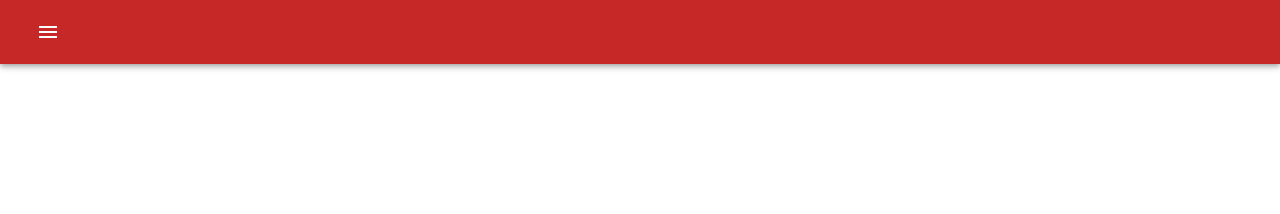
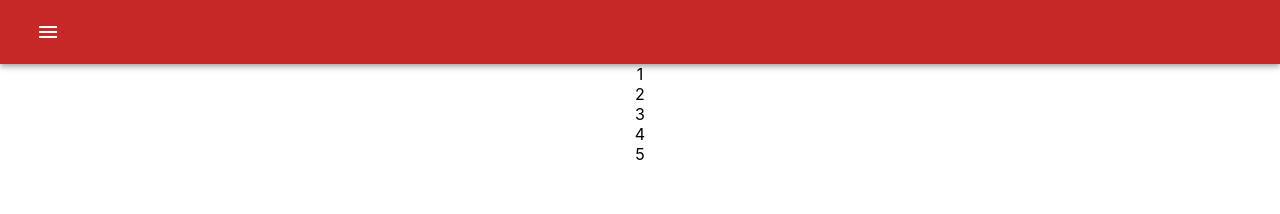
Before and after one commit to otavioadcp/switch-prices, a React (Create React App) app: page / in a window 1280 px wide. Shown: the top 214 px of the page. Built offline with nearby package versions, Linux system fonts and the light colour scheme.

Commit message:
Adicionado arquivo para card e movido AppBar para pasta components

```diff
--- a/package.json
+++ b/package.json
@@ -8,6 +8,7 @@
     "@testing-library/jest-dom": "^4.2.4",
     "@testing-library/react": "^9.4.0",
     "@testing-library/user-event": "^7.2.1",
+    "eshop-api-wrapper": "^0.2.2",
     "react": "^16.12.0",
     "react-dom": "^16.12.0",
     "react-scripts": "3.3.0",
--- a/src/App.js
+++ b/src/App.js
@@ -1,31 +1,24 @@
-import React, {useState} from 'react';
-import Toolbar from '@material-ui/core/Toolbar';
-import AppBar from '@material-ui/core/AppBar';
+import React, {useState, useEffect} from 'react';
+import AppBar from './components/AppBar';
 import './App.css';
-import IconButton from '@material-ui/core/IconButton';
-import MenuIcon from '@material-ui/icons/Menu';
-import styled from 'styled-components'
 import { ThemeProvider } from '@material-ui/core/styles';
 import createMuiTheme from './ui/theme/index'
-import SideMenu from './ui/menu/SideMenu';
 
-const MenuButtom = styled(IconButton)`
-width: 48px;
-border-radius: 20px;
-
-`
 export default function App(){
     const [menuOpen, setMenuOpen] = useState(false);
+    const [items, setItems] = useState([]);
+
+
+    useEffect(() => {
+      setItems(['1','2','3','4','5'])
+
+    }, []);
 
     return (
       <div className="App">
         <ThemeProvider theme={createMuiTheme}>
-          <AppBar position="static">
-            <Toolbar >
-              <SideMenu setOpen={() => setMenuOpen(!menuOpen)} open={menuOpen}/>
-              <MenuButtom onClick={() => setMenuOpen(!menuOpen)} color="inherit" aria-label="menu"><MenuIcon /></MenuButtom>
-            </Toolbar>
-          </AppBar>
+          <AppBar position="static" setOpen={() => setMenuOpen(!menuOpen)} onClick={() => setMenuOpen(!menuOpen)} open={menuOpen}/>
+          {items.map((item, index) => <div>{item}</div>)}
         </ThemeProvider>
       </div>
     );
--- a/src/components/appBar.js
+++ b/src/components/appBar.js
@@ -1,11 +1,22 @@
 import React from 'react';
-import Drawer from '@material-ui/core/Drawer';
+import Toolbar from '@material-ui/core/Toolbar';
+import AppBar from '@material-ui/core/AppBar';
+import IconButton from '@material-ui/core/IconButton';
+import MenuIcon from '@material-ui/icons/Menu';
+import styled from 'styled-components'
+import SideMenu from '../ui/menu/SideMenu';
 
-
-export default function AppBarTeste(){
+const MenuButtom = styled(IconButton)`
+width: 48px;
+border-radius: 20px;
+`
+export default function AppBarTeste(props){
     return (
-        <div>
-            oi
-        </div>
+        <AppBar position="static">
+            <Toolbar >
+              <SideMenu setOpen={props.setOpen} open={props.open}/>
+              <MenuButtom onClick={props.onClick} color="inherit" aria-label="menu"><MenuIcon /></MenuButtom>
+            </Toolbar>
+          </AppBar>
     )
 }
--- a/src/ui/menu/SideMenu.js
+++ b/src/ui/menu/SideMenu.js
@@ -1,8 +1,8 @@
-import React, {useState} from 'react'
+import React from 'react'
 import Drawer from '@material-ui/core/Drawer';
 import { List, ListItemIcon, ListItemText, ListItem, Divider } from '@material-ui/core';
 import {Mail as MailIcon, AttachMoneyOutlined as Monetize, AllInbox as TodosIcon} from '@material-ui/icons';
-import { Icon, InlineIcon } from '@iconify/react';
+import { Icon } from '@iconify/react';
 import nintendoswitchIcon from '@iconify/icons-simple-icons/nintendoswitch';
 
 
```
Also changed, not shown: src/components/GameCard.js (added), 1 other file (tests, documents, lock files or other folders).
